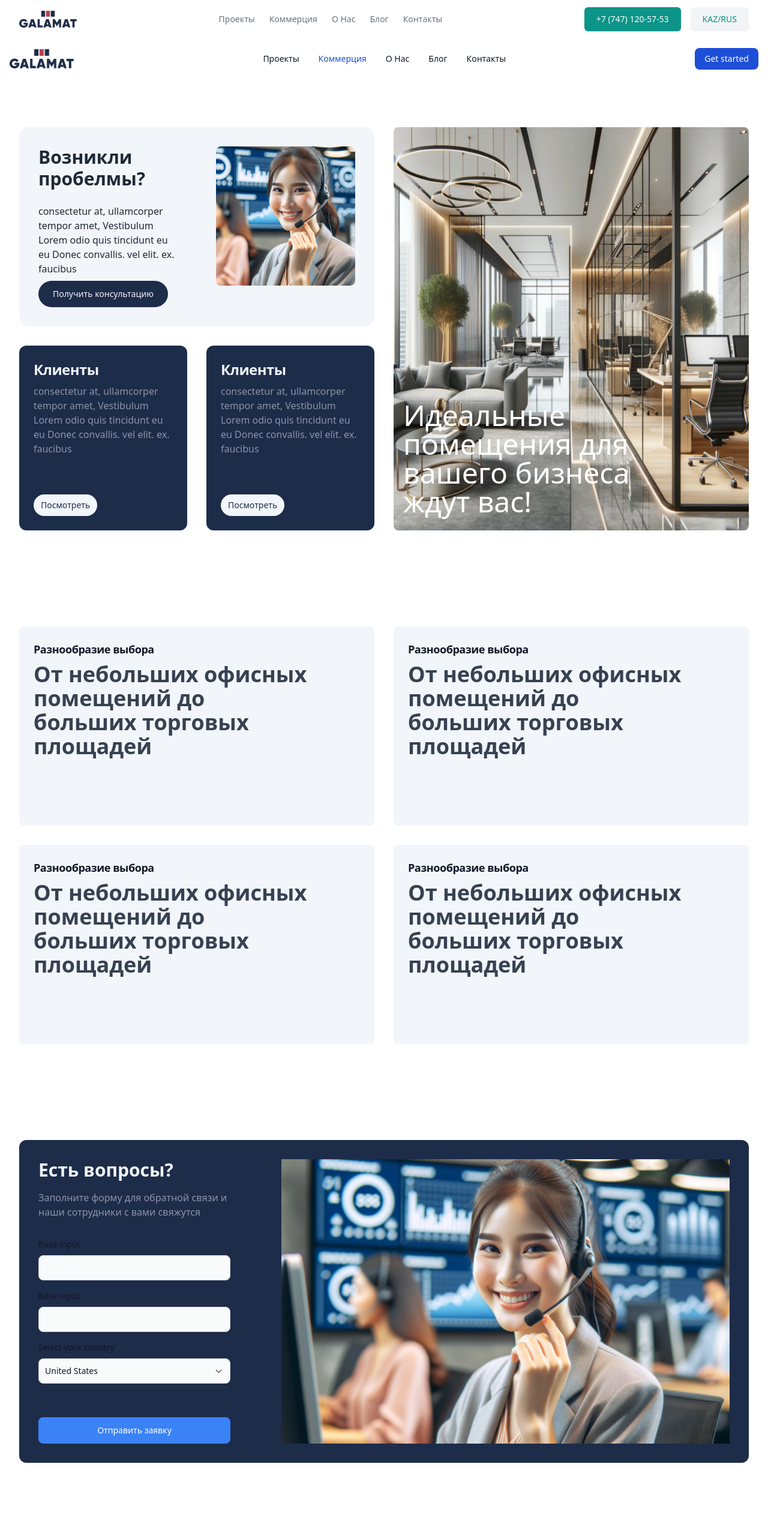
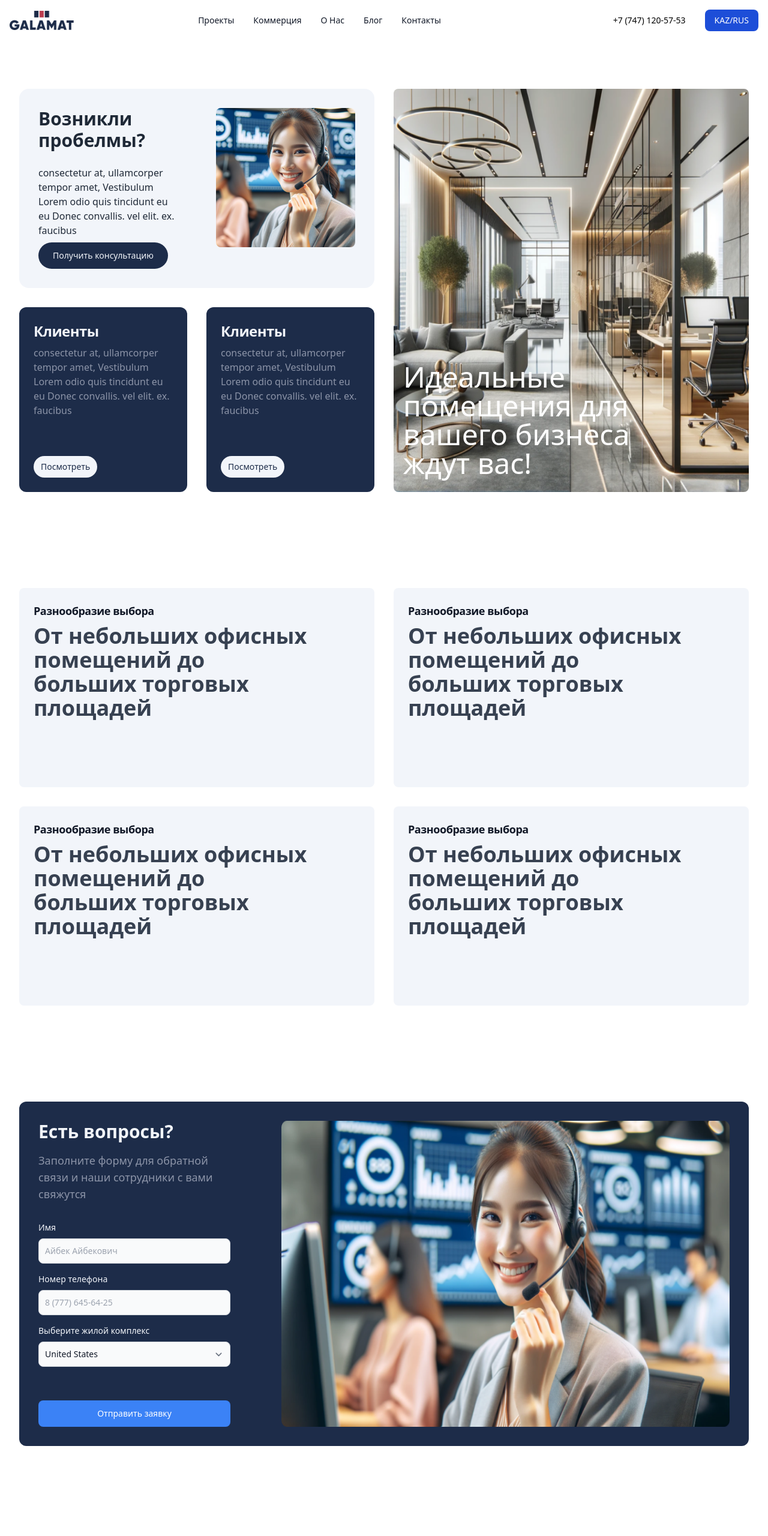
Before and after one commit to ziyou-saram/ziyou-saram-gongzuo.io, a plain HTML site: page business.html in a window 1280 px wide. Shown: the top 2560 px of the page at 60% size. Drawn offline with nearby package versions, Linux system fonts and the light colour scheme.

Commit message:
business.html

```diff
--- a/business.html
+++ b/business.html
@@ -17,82 +17,24 @@
 </head>
 <body>
     <!--Navbar-->
-    <section>
-        <nav x-data="{ isOpen: false }" class="bg-white">
-            <div class="mx-auto max-w-screen-xl px-4 sm:px-6 lg:px-8">
-                <div class="flex h-16 items-center justify-between">
-                    <div class="md:flex md:items-center md:gap-12">
-                        <a class="block text-teal-600" href="./index.html">
-                            <span class="sr-only">Home</span>
-                            <img class="w-24" src="./img/logo.png" alt="">
-                        </a>
-                    </div>
-
-                    <div class="hidden md:block">
-                        <nav aria-label="Global">
-                            <ul class="flex items-center gap-6 text-sm">
-                                <li>
-                                    <a class="text-gray-500 transition hover:text-gray-500/75" href="/"> Проекты </a>
-                                </li>
-
-                                <li>
-                                    <a class="text-gray-500 transition hover:text-gray-500/75" href="./business.html"> Коммерция </a>
-                                </li>
-
-                                <li>
-                                    <a class="text-gray-500 transition hover:text-gray-500/75" href="./about_us.html"> О Нас </a>
-                                </li>
-
-                                <li>
-                                    <a class="text-gray-500 transition hover:text-gray-500/75" href="./blog.html"> Блог </a>
-                                </li>
-
-                                <li>
-                                    <a class="text-gray-500 transition hover:text-gray-500/75" href="/"> Контакты </a>
-                                </li>
-                            </ul>
-                        </nav>
-                    </div>
-
-                    <div class="flex items-center gap-4">
-                        <div class="sm:flex sm:gap-4">
-                            <a class="rounded-md bg-teal-600 px-5 py-2.5 text-sm font-medium text-white shadow"
-                                href="/">
-                                +7 (747) 120-57-53
-                            </a>
-
-                            <div class="hidden sm:flex">
-                                <a class="flex-row space-x-4 rounded-md bg-gray-100 px-5 py-2.5 text-sm font-medium text-teal-600"
-                                    href="/">
-                                    KAZ/RUS
-                                    <span></span>
-                                </a>
-                            </div>
-                        </div>
-
-                        <div class="block md:hidden">
-                            <button class="rounded bg-gray-100 p-2 text-gray-600 transition hover:text-gray-600/75">
-                                <svg xmlns="http://www.w3.org/2000/svg" class="h-5 w-5" fill="none" viewBox="0 0 24 24"
-                                    stroke="currentColor" stroke-width="2">
-                                    <path stroke-linecap="round" stroke-linejoin="round" d="M4 6h16M4 12h16M4 18h16" />
-                                </svg>
-                            </button>
-                        </div>
-                    </div>
-                </div>
-            </div>
-        </nav>
-    </section>
-    <!--Navbar-->
     <nav class="bg-white border-gray-200 dark:bg-gray-900">
-        <div class="max-w-screen-xl flex flex-wrap items-center justify-between mx-auto p-4">
+        <div class="max-w-screen-2xl flex flex-wrap items-center justify-between mx-auto p-4">
             <a href="./index.html" class="flex items-center space-x-3 rtl:space-x-reverse">
                 <img src="./img/logo.png" class="h-8" alt="Flowbite Logo" />
             </a>
             <div class="flex md:order-2 space-x-3 md:space-x-0 rtl:space-x-reverse">
-                <button type="button"
-                    class="text-white bg-blue-700 hover:bg-blue-800 focus:ring-4 focus:outline-none focus:ring-blue-300 font-medium rounded-lg text-sm px-4 py-2 text-center dark:bg-blue-600 dark:hover:bg-blue-700 dark:focus:ring-blue-800">Get
-                    started</button>
+                <div class="flex flex-row space-x-4">
+                    <button type="button"
+                        class="hidden lg:block text-black focus:ring-4 focus:outline-none focus:ring-blue-300 font-medium rounded-lg text-sm px-4 py-2 text-center dark:bg-blue-600 dark:hover:bg-blue-700 dark:focus:ring-blue-800">
+                        +7 (747) 120-57-53
+                    </button>
+
+                    <button type="button"
+                        class="hidden lg:block text-white bg-blue-700 hover:bg-blue-800 focus:ring-4 focus:outline-none focus:ring-blue-300 font-medium rounded-lg text-sm px-4 py-2 text-center dark:bg-blue-600 dark:hover:bg-blue-700 dark:focus:ring-blue-800">
+                        KAZ/RUS
+                    </button>
+                </div>
+
                 <button data-collapse-toggle="navbar-cta" type="button"
                     class="inline-flex items-center p-2 w-10 h-10 justify-center text-sm text-gray-500 rounded-lg md:hidden hover:bg-gray-100 focus:outline-none focus:ring-2 focus:ring-gray-200 dark:text-gray-400 dark:hover:bg-gray-700 dark:focus:ring-gray-600"
                     aria-controls="navbar-cta" aria-expanded="false">
@@ -106,26 +48,41 @@
             </div>
             <div class="items-center justify-between hidden w-full md:flex md:w-auto md:order-1" id="navbar-cta">
                 <ul
-                    class="flex flex-col font-regular p-4 md:p-0 mt-4 border border-gray-100 rounded-lg bg-gray-50 md:space-x-8 rtl:space-x-reverse md:flex-row md:mt-0 md:border-0 md:bg-white dark:bg-gray-800 md:dark:bg-gray-900 dark:border-gray-700">
-                    <a href="./projects.html"
-                        class="block text-sm py-2 px-3 md:p-0 text-gray-900 rounded hover:bg-gray-100 md:hover:bg-transparent md:hover:text-blue-700 md:dark:hover:text-blue-500 dark:text-white dark:hover:bg-gray-700 dark:hover:text-white md:dark:hover:bg-transparent dark:border-gray-700">Проекты</a>
+                    class="flex flex-col p-4 md:p-0 mt-4 border border-gray-100 rounded-lg bg-gray-50 md:space-x-8 rtl:space-x-reverse md:flex-row md:mt-0 md:border-0 md:bg-white dark:bg-gray-800 md:dark:bg-gray-900 dark:border-gray-700">
+                    <li>
+                        <a href="./projects.html"
+                            class="block text-sm font-regular py-2 px-3 md:p-0 text-gray-900 rounded hover:bg-gray-100 md:hover:bg-transparent md:hover:text-blue-700 d:dark:hover:text-blue-500 dark:text-white dark:hover:bg-gray-700 dark:hover:text-white md:dark:hover:bg-transparent dark:border-gray-700">Проекты</a>
                     </li>
                     <li>
                         <a href="./business.html"
-                            class="block text-sm py-2 px-3 md:p-0 text-white bg-blue-700 rounded md:bg-transparent md:text-blue-700 md:dark:text-blue-500">Коммерция</a>
+                            class="block text-sm font-regular py-2 px-3 md:p-0 text-gray-900 rounded hover:bg-gray-100 md:hover:bg-transparent md:hover:text-blue-700 md:dark:hover:text-blue-500 dark:text-white dark:hover:bg-gray-700 dark:hover:text-white md:dark:hover:bg-transparent dark:border-gray-700">Коммерция</a>
                     </li>
                     <li>
                         <a href="./about_us.html"
-                            class="block text-sm py-2 px-3 md:p-0 text-gray-900 rounded hover:bg-gray-100 md:hover:bg-transparent md:hover:text-blue-700 md:dark:hover:text-blue-500 dark:text-white dark:hover:bg-gray-700 dark:hover:text-white md:dark:hover:bg-transparent dark:border-gray-700"
-                            aria-current="page">О Нас</a>
+                            class="block text-sm font-regular py-2 px-3 md:p-0 text-gray-900 rounded hover:bg-gray-100 md:hover:bg-transparent md:hover:text-blue-700 d:dark:hover:text-blue-500 dark:text-white dark:hover:bg-gray-700 dark:hover:text-white md:dark:hover:bg-transparent dark:border-gray-700">О
+                            Нас</a>
                     </li>
                     <li>
                         <a href="./blog.html"
-                            class="block text-sm py-2 px-3 md:p-0 text-gray-900 rounded hover:bg-gray-100 md:hover:bg-transparent md:hover:text-blue-700 md:dark:hover:text-blue-500 dark:text-white dark:hover:bg-gray-700 dark:hover:text-white md:dark:hover:bg-transparent dark:border-gray-700">Блог</a>
+                            class="block text-sm font-regular py-2 px-3 md:p-0 text-gray-900 rounded hover:bg-gray-100 md:hover:bg-transparent md:hover:text-blue-700 md:dark:hover:text-blue-500 dark:text-white dark:hover:bg-gray-700 dark:hover:text-white md:dark:hover:bg-transparent dark:border-gray-700">Блог</a>
                     </li>
                     <li>
-                        <a href="#"
-                            class="block text-sm py-2 px-3 md:p-0 text-gray-900 rounded hover:bg-gray-100 md:hover:bg-transparent md:hover:text-blue-700 md:dark:hover:text-blue-500 dark:text-white dark:hover:bg-gray-700 dark:hover:text-white md:dark:hover:bg-transparent dark:border-gray-700">Контакты</a>
+                        <a href="./"
+                            class="block text-sm font-regular py-2 px-3 md:p-0 text-gray-900 rounded hover:bg-gray-100 md:hover:bg-transparent md:hover:text-blue-700 md:dark:hover:text-blue-500 dark:text-white dark:hover:bg-gray-700 dark:hover:text-white md:dark:hover:bg-transparent dark:border-gray-700">Контакты</a>
+                    </li>
+
+                    <li>
+                        <button type="button"
+                            class="block lg:hidden text-black focus:ring-4 focus:outline-none focus:ring-blue-300 font-medium rounded-lg text-sm px-4 py-2 text-center dark:bg-blue-600 dark:hover:bg-blue-700 dark:focus:ring-blue-800">
+                            +7 (747) 120-57-53
+                        </button>
+                    </li>
+
+                    <li>
+                        <button type="button"
+                            class="block lg:hidden text-white bg-blue-700 hover:bg-blue-800 focus:ring-4 focus:outline-none focus:ring-blue-300 font-medium rounded-lg text-sm px-4 py-2 text-center dark:bg-blue-600 dark:hover:bg-blue-700 dark:focus:ring-blue-800">
+                            KAZ/RUS
+                        </button>
                     </li>
                 </ul>
             </div>
@@ -242,9 +199,9 @@
         <div class="relative rounded-xl lg:items-stretch bg-[#1D2C49] flex flex-wrap lg:items-center">
             <div class="w-full px-4 py-12 sm:px-6 sm:py-16 lg:w-1/3 lg:p-8">
                 <div class=" max-w-xs text-left">
-                    <h1 class="text-2xl text-[#F2F5FA] font-bold sm:text-3xl">Есть вопросы?</h1>
+                    <h1 class="text-2xl text-[#F2F5FA] font-bold lg:text-3xl">Есть вопросы?</h1>
 
-                    <p class="mt-4 text-[#8C94A8] w-full lg:max-w-xs">
+                    <p class="mt-4 text-[#8C94A8] text-base lg:text-lg w-full lg:max-w-xs">
                         Заполните форму для обратной связи и наши сотрудники с вами свяжутся
                     </p>
                 </div>
@@ -252,29 +209,30 @@
                 <form action="" class=" mb-0 mt-8 w-full lg:max-w-xs space-y-4">
                     <div>
                         <label for="base-input"
-                            class="block mb-2 text-sm font-medium text-gray-900 dark:text-white">Base input</label>
+                            class="block mb-2 text-sm font-regular text-[#F2F5FA]">Имя</label>
                         <input type="text" id="base-input"
-                            class="bg-gray-50 border border-gray-300 text-gray-900 text-sm rounded-lg focus:ring-blue-500 focus:border-blue-500 block w-full p-2.5 dark:bg-gray-700 dark:border-gray-600 dark:placeholder-gray-400 dark:text-white dark:focus:ring-blue-500 dark:focus:border-blue-500">
+                        class="bg-gray-50 border border-gray-300 text-gray-900 text-sm rounded-lg focus:ring-blue-500 focus:border-blue-500 block w-full p-2.5 dark:bg-gray-700 dark:border-gray-600 dark:placeholder-gray-400 dark:text-white dark:focus:ring-blue-500 dark:focus:border-blue-500"
+                        placeholder="Айбек Айбекович">
                     </div>
 
                     <div>
                         <label for="base-input"
-                            class="block mb-2 text-sm font-medium text-gray-900 dark:text-white">Base input</label>
+                            class="block mb-2 text-sm font-regular text-[#F2F5FA]">Номер телефона</label>
                         <input type="text" id="base-input"
-                            class="bg-gray-50 border border-gray-300 text-gray-900 text-sm rounded-lg focus:ring-blue-500 focus:border-blue-500 block w-full p-2.5 dark:bg-gray-700 dark:border-gray-600 dark:placeholder-gray-400 dark:text-white dark:focus:ring-blue-500 dark:focus:border-blue-500">
+                            class="bg-gray-50 border border-gray-300 text-gray-900 text-sm rounded-lg focus:ring-blue-500 focus:border-blue-500 block w-full p-2.5 dark:bg-gray-700 dark:border-gray-600 dark:placeholder-gray-400 dark:text-white dark:focus:ring-blue-500 dark:focus:border-blue-500"
+                            placeholder="8 (777) 645-64-25">
                     </div>
 
                     <div>
                         <label for="countries"
-                            class="block mb-2 text-sm font-medium text-gray-900 dark:text-white">Select your
-                            country</label>
+                            class="block mb-2 text-sm font-regular text-[#F2F5FA]">Выберите жилой комплекс</label>
                         <select id="countries"
-                            class="bg-gray-50 border border-gray-300 text-gray-900 text-sm rounded-lg focus:ring-blue-500 focus:border-blue-500 block w-full p-2.5 dark:bg-gray-700 dark:border-gray-600 dark:placeholder-gray-400 dark:text-white dark:focus:ring-blue-500 dark:focus:border-blue-500">
+                            class="bg-gray-50 border border-gray-300 text-gray-900 text-sm rounded-lg focus:ring-blue-500 focus:border-blue-500 block w-full p-2.5 dark:bg-gray-700 dark:border-gray-600 dark:placeholder-gray-400 dark:text-white dark:focus:ring-blue-500 dark:focus:border-blue-500" >
 
-                            <option>United States</option>
-                            <option>Canada</option>
-                            <option>France</option>
-                            <option>Germany</option>
+                            <option class="text-[#F2F5FA]">United States</option>
+                            <option class="text-[#F2F5FA]">Canada</option>
+                            <option class="text-[#F2F5FA]">France</option>
+                            <option class="text-[#F2F5FA]">Germany</option>
                         </select>
                     </div>
 
@@ -288,9 +246,9 @@
                 </form>
             </div>
 
-            <div class="relative rouned rounded-lg w-full lg:w-2/3">
+            <div class="relative w-full rounded-lg lg:w-2/3">
                 <img alt="Welcome" src="./img/cta.png"
-                    class="absolute rouned rounded-lg p-8 h-full w-full object-cover" />
+                    class="absolute rounded-lg p-8 h-full w-full" />
             </div>
         </div>
     </section>
```
